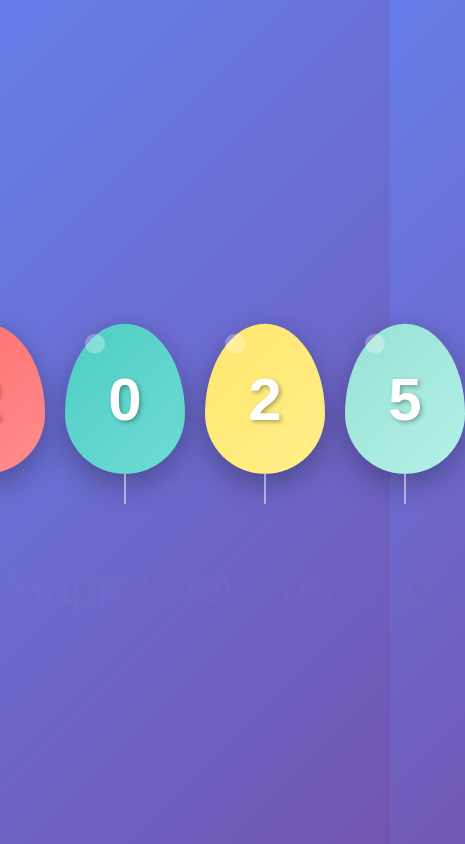
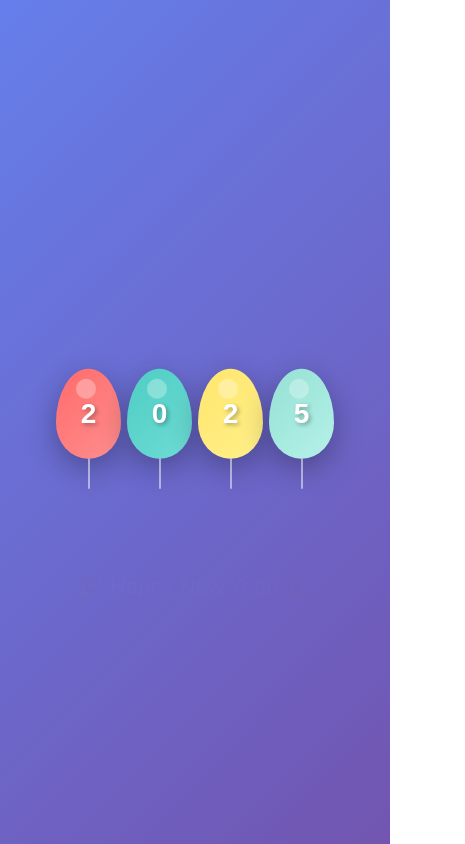
Before and after one commit to AbuzarDev7/Happy-New-Year-Project, a plain HTML site: page index.html in a window 390 px wide. Shown: the whole page, 465 px wide, since content can reach past the window. Drawn offline with Linux system fonts and the light colour scheme.

Commit message:
resposiev done

```diff
--- a/style.css
+++ b/style.css
@@ -175,3 +175,79 @@
             pointer-events: none;
             z-index: 1;
         }
+
+        /* ===== ONLY RESPONSIVE – DO NOT TOUCH ORIGINAL CSS ===== */
+
+/* Tablet */
+@media (max-width: 1024px) {
+  #countdown {
+    font-size: 110px;
+  }
+
+  .balloon-slot {
+    width: 100px;
+    height: 130px;
+  }
+
+  .balloon {
+    width: 100px;
+    height: 130px;
+    font-size: 48px;
+  }
+
+  .message {
+    font-size: 36px;
+  }
+}
+
+/* Mobile */
+@media (max-width: 768px) {
+  #countdown {
+    font-size: 80px;
+  }
+
+  .balloon-container {
+    gap: 10px;
+  }
+
+  .balloon-slot {
+    width: 80px;
+    height: 110px;
+  }
+
+  .balloon {
+    width: 80px;
+    height: 110px;
+    font-size: 36px;
+  }
+
+  .message {
+    font-size: 26px;
+  }
+}
+
+/* Small Mobile */
+@media (max-width: 480px) {
+  #countdown {
+    font-size: 60px;
+  }
+
+  .balloon-container {
+    gap: 6px;
+  }
+
+  .balloon-slot {
+    width: 65px;
+    height: 90px;
+  }
+
+  .balloon {
+    width: 65px;
+    height: 90px;
+    font-size: 28px;
+  }
+
+  .message {
+    font-size: 22px;
+  }
+}
```
